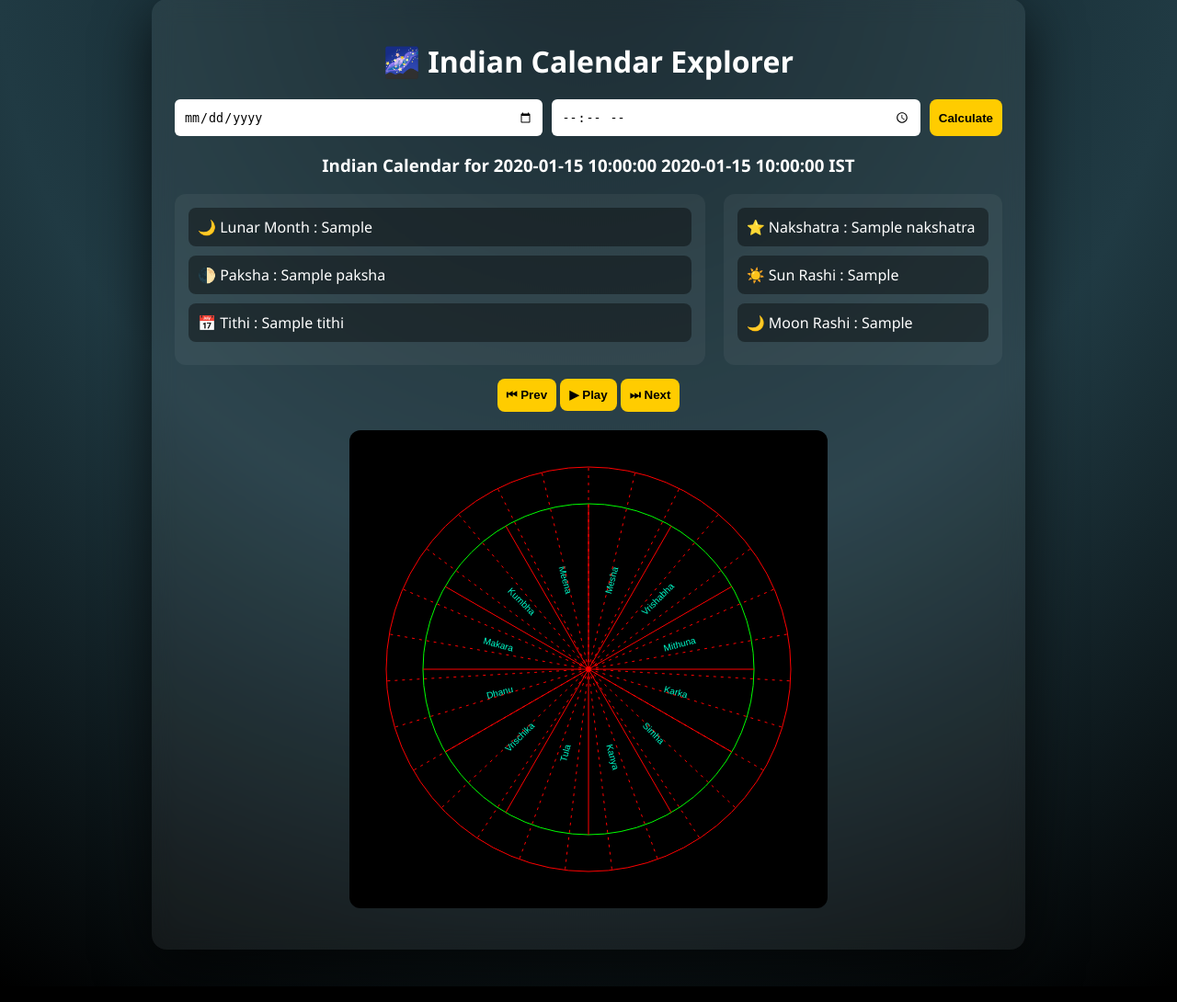
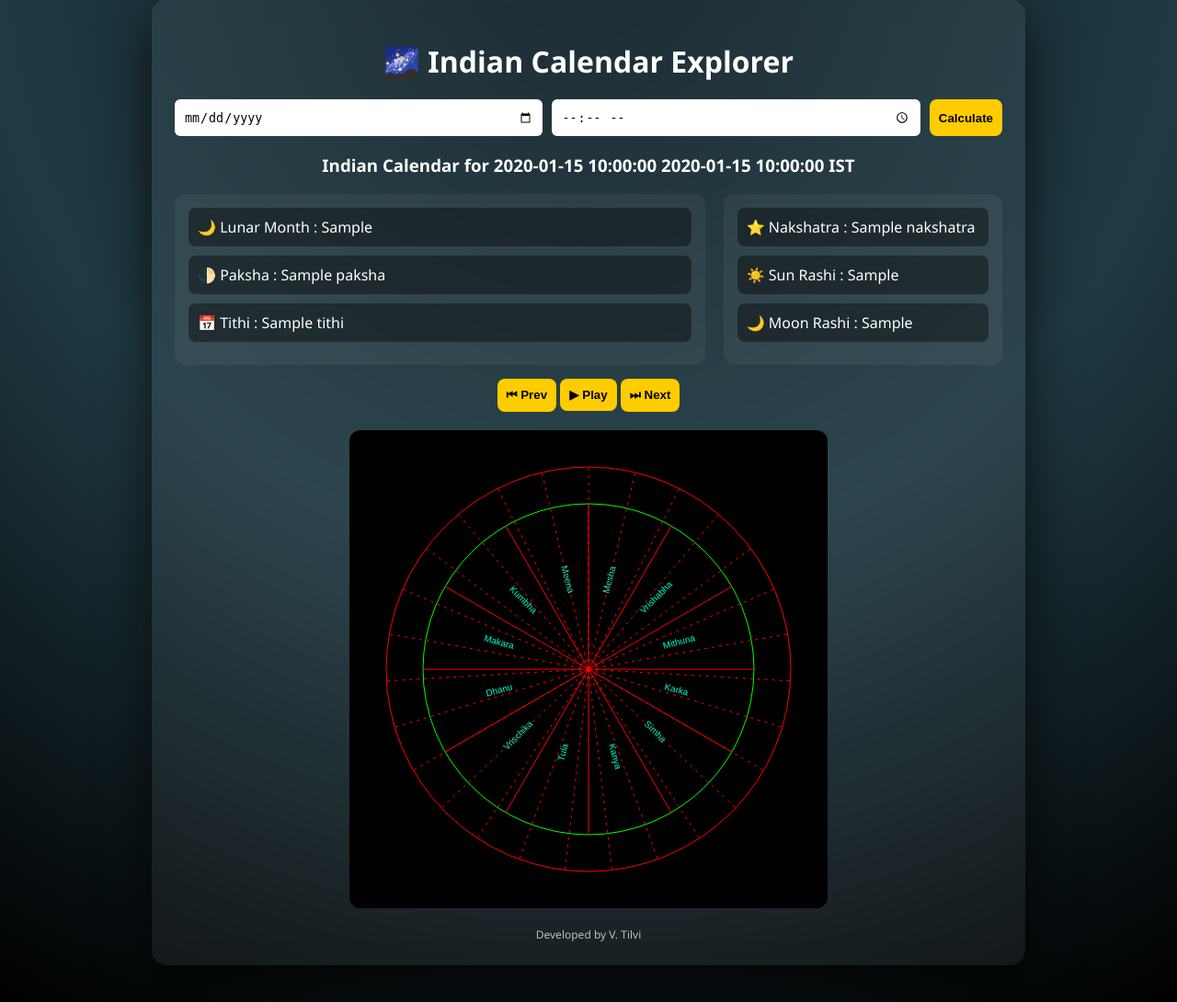
Before and after one commit to vtilvi/universal, a Python web app: template templates/index.html in a window 1280 px wide. Shown: the part 41-1131 px from the top of the page at 92% size. Run offline with Jinja, Linux system fonts and the light colour scheme; the template is opened without the code that fills it: most values are stand-ins (such as "Sample title", 1, 10 or a date in 2020).

Commit message:
updated UI layout

```diff
--- a/templates/index.html
+++ b/templates/index.html
@@ -70,6 +70,14 @@ border-radius:12px;
 display:block;
 margin:20px auto;
 }
+
+/* Footer */
+.footer{
+text-align:center;
+margin-top:20px;
+font-size:12px;
+opacity:0.7;
+}
 </style>
 </head>
 
@@ -118,6 +126,11 @@ Indian Calendar for {{date}} {{time}} IST
 <canvas id="zodiacCanvas" width="520" height="520"></canvas>
 
 {% endif %}
+
+<!-- ✅ Footer added safely -->
+<div class="footer">
+Developed by V. Tilvi
+</div>
 
 </div>
 
@@ -250,7 +263,7 @@ for(let i=0;i<12;i++){
     ctx.stroke();
 }
 
-// rashi labels (inward)
+// rashi labels
 for(let i=0;i<12;i++){
     let midAngle = ((i*30 + 15) - 90) * Math.PI/180;
 
@@ -270,7 +283,6 @@ for(let i=0;i<12;i++){
 
     ctx.fillStyle = "#00ffcc";
     ctx.font = "10px Arial";
-    ctx.textBaseline = "middle";
     ctx.fillText(rashiNames[i], 0, 0);
 
     ctx.restore();
@@ -299,35 +311,18 @@ for(let p in planets){
     ctx.fillStyle = planetColors[p] || "yellow";
 
     let size = 4;
-    if (p === "Sun" || p === "Moon") {
-        size = 4 * 1.3;
-    }
+    if (p === "Sun" || p === "Moon") size *= 1.3;
 
     ctx.beginPath();
     ctx.arc(x,y,size,0,2*Math.PI);
     ctx.fill();
 
-    let offset = 14;
-    let lx = x + Math.cos(a) * offset;
-    let ly = y + Math.sin(a) * offset;
-
-    ctx.save();
-    ctx.translate(lx, ly);
-    ctx.rotate(a);
-
-    if (a > Math.PI/2 && a < 3*Math.PI/2) {
-        ctx.rotate(Math.PI);
-        ctx.textAlign = "right";
-    } else {
-        ctx.textAlign = "left";
-    }
+    let lx = x + Math.cos(a)*14;
+    let ly = y + Math.sin(a)*14;
 
     ctx.fillStyle = planetColors[p];
     ctx.font="10px Arial";
-    ctx.textBaseline="middle";
-    ctx.fillText(p, 0, 0);
-
-    ctx.restore();
+    ctx.fillText(p,lx,ly);
 }
 
 }
```
